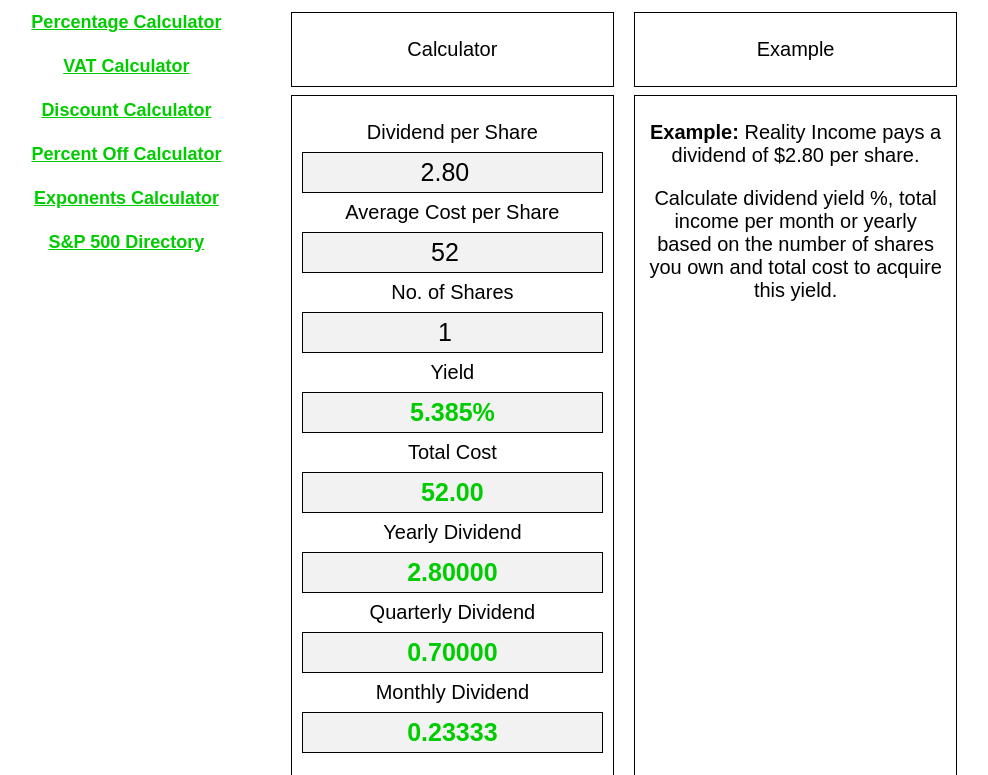
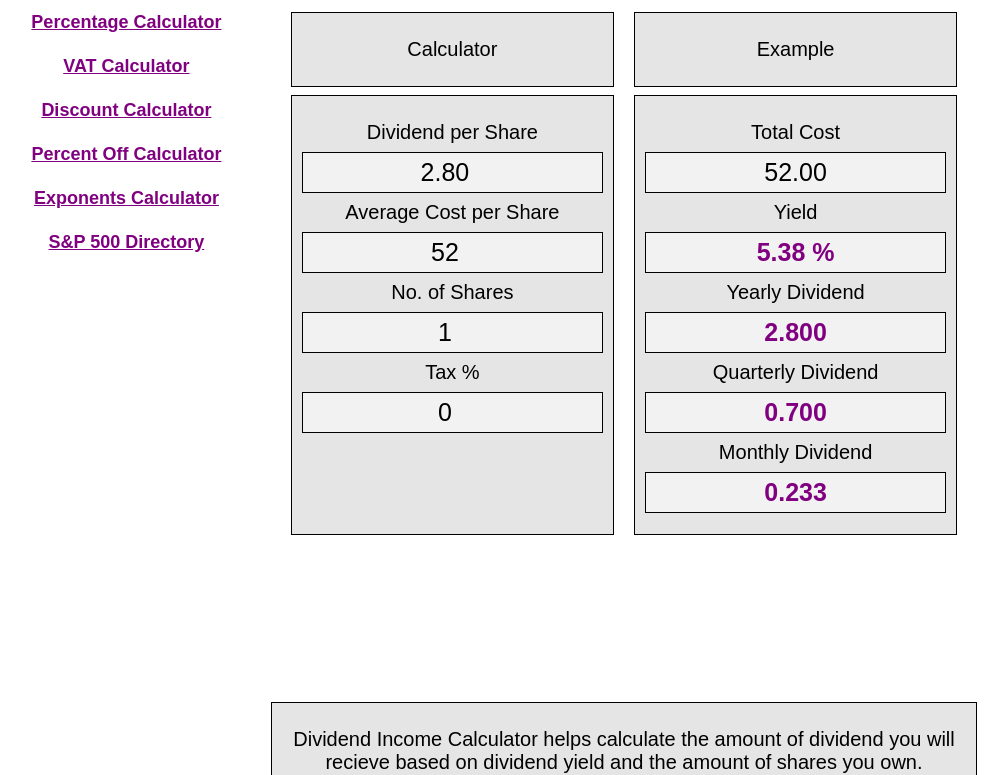
Before and after one commit to Mrvirk-com/Mr.Dividend-Income-Calculator, a plain HTML site: page index.html in a window 1280 px wide. Shown: the part 117-892 px from the top of the page, without its empty margins (16-1004 px from the left). Drawn offline with Linux system fonts and the light colour scheme.

Commit message:
Improvements and Tax % Feature added to Calculations

```diff
--- a/index.html
+++ b/index.html
@@ -5,7 +5,7 @@
   <meta charset="UTF-8">
   <link href="https://mrvirk.com/dividend-calculator/" rel="canonical" />
   <meta charset="UTF-8">
-  <meta name="theme-color" content="#009900"/>
+  <meta name="theme-color" content="#9900ff"/>
   <meta name="viewport" content="width=device-width, initial-scale=1.0">
   <meta name="author" content="Navjot Virk">
   <meta name="description" content="Dividend Income Calculator helps calculate the amount of dividend you will recieve based on dividend yield % and the amount of shares you own. Helpful for speedy calculations when you are trying to add a new position in the market and quickly want to check how much income will this postion add to your monthly, quarterly or monthly income. I personally find it very useful to calculate dividends for fractional shares that I am adding to a ETF like portfolio I am building" />
@@ -41,7 +41,7 @@
     </div>
 
     <div class="main">
-      <h1>Welcome to <span>Dividend</span> Calculator</h1>
+      <h1><span>Dividend</span> Income Calculator</h1>
 
       <div style="overflow:auto">
         <div class="calculator_box">
@@ -58,21 +58,9 @@
                 <input type="number" name="cost_per_share" value="52">
                 No. of Shares
                 <input type="number" name="no_of_shares" value="1">
-                Yield
-                <input type="text" name="yield" class="result">
-                Total Cost
-                <input type="text" name="total_cost" class="result">
-                Yearly Dividend
-                <input type="text" name="yearly_dividend" class="result">
-
-                Quarterly Dividend
-                <input type="text" name="quarterly_dividend" class="result">
-                Monthly Dividend
-                <input type="text" name="monthly_dividend" class="result">
-
-
+                Tax %
+                <input type="number" name="tax_percent" value="0">
               </p>
-            </form>
           </div>
 
         </div>
@@ -83,20 +71,22 @@
           </div>
           <div class="secondary_boxes">
             <p>
-                <b>Example:</b> Reality Income pays a dividend of $2.80 per share.
-            </p>
-            <p>
-                Calculate dividend yield %, total income per month or yearly based on the number of shares you own and total cost to acquire this yield.
-            </p>
-            <div style="padding:15px;text-align:center;">
-              <ins class="adsbygoogle" style="display:inline-block;width:300px;height:250px" data-ad-client="ca-pub-6088722940843183" data-ad-slot="4970919564"></ins>
-              <script>
-                (adsbygoogle = window.adsbygoogle || []).push({});
-              </script>
-            </div>
+            Total Cost
+            <input type="text" name="total_cost">
 
+            Yield
+            <input type="text" name="dividend_yield" class="result">
 
+            Yearly Dividend
+            <input type="text" name="yearly_dividend" class="result">
 
+            Quarterly Dividend
+            <input type="text" name="quarterly_dividend" class="result">
+            Monthly Dividend
+            <input type="text" name="monthly_dividend" class="result">
+
+          </p>
+        </form>
 
           </div>
         </div>
@@ -112,11 +102,26 @@
       </div>
       <div class="boxes">
         <p>
-          Dividend Income Calculator helps calculate the amount of dividend you will recieve based on dividend yield % and the amount of shares you own.
+          Dividend Income Calculator helps calculate the amount of dividend you will recieve based on dividend yield and the amount of shares you own.
         </p>
         <p>
-          Helpful for speedy calculations when you are trying to add a new position in the market and quickly want to check how much income will this postion add to your monthly, quarterly or monthly income. I personally find it very useful to calculate dividends for fractional shares that I am adding to a ETF like portfolio I am building.
+          Helpful for speedy calculations when you are trying to add a new position in the market and quickly want to check how much income will this postion add to your monthly, quarterly or yearly income. I personally find it very useful to calculate dividends for fractional shares that I am adding to a ETF like portfolio I am building.
         </p>
+
+        <div style="padding:15px;text-align:center;">
+          <ins class="adsbygoogle" style="display:inline-block;width:300px;height:250px" data-ad-client="ca-pub-6088722940843183" data-ad-slot="4970919564"></ins>
+          <script>
+            (adsbygoogle = window.adsbygoogle || []).push({});
+          </script>
+        </div>
+
+        <p>
+            <b>Example:</b> Reality Income pays a dividend of $2.80 per share.
+        </p>
+        <p>
+            Calculate dividend yield, total income per month, quarterly or yearly based on the number of shares you own and total cost to acquire this yield.
+        </p>
+
 
       </div>
 
--- a/logic.js
+++ b/logic.js
@@ -10,6 +10,7 @@ function dividendCalculator() {
   let dividend_per_share = form.elements.dividend_per_share.value;
   let cost_per_share = form.elements.cost_per_share.value;
   let no_of_shares = form.elements.no_of_shares.value;
+  let tax_percent = form.elements.tax_percent.value;
 
   if (cost_per_share == null || cost_per_share == "") {
     cost_per_share = 0;
@@ -17,24 +18,40 @@ function dividendCalculator() {
   if (dividend_per_share == null || dividend_per_share == "") {
     dividend_per_share = 0;
   }
-  let yield = (dividend_per_share / cost_per_share) * 100;
-  form.elements.yield.value = yield.toFixed(3) + "%";
-  if (yield < 0) {
-    form.elements.yield.className = "result-negative"
-  } else {
-    form.elements.yield.className = "result"
-  }
+
+  let dividend_yield = (dividend_per_share / cost_per_share) * 100;
+  let taxed_yield = ((dividend_yield / 100) * (tax_percent / 100)) * 100;
+
+  let yield_after_tax = dividend_yield - taxed_yield;
+
+  form.elements.dividend_yield.value = yield_after_tax.toFixed(2) + " %";
 
   let total_cost = no_of_shares * cost_per_share;
   form.elements.total_cost.value = total_cost.toFixed(2);
 
   let yearly_dividend = dividend_per_share * no_of_shares;
-  form.elements.yearly_dividend.value = yearly_dividend.toFixed(5);
+  let tax_amount = (tax_percent * yearly_dividend) / 100;
 
-  let quarterly_dividend = (dividend_per_share * no_of_shares) / 4;
-  form.elements.quarterly_dividend.value = quarterly_dividend.toFixed(5);
+  let yearly_dividend_after_tax = yearly_dividend - tax_amount;
 
-  let monthly_dividend = (dividend_per_share * no_of_shares) / 12;
-  form.elements.monthly_dividend.value = monthly_dividend.toFixed(5);
+  form.elements.yearly_dividend.value = yearly_dividend_after_tax.toFixed(3);
+
+  let quarterly_dividend = yearly_dividend_after_tax / 4;
+  form.elements.quarterly_dividend.value = quarterly_dividend.toFixed(3);
+
+  let monthly_dividend = yearly_dividend_after_tax / 12;
+  form.elements.monthly_dividend.value = monthly_dividend.toFixed(3);
+
+  if (tax_percent > 0) {
+    form.elements.dividend_yield.className = "result-negative";
+    form.elements.yearly_dividend.className = "result-negative";
+    form.elements.quarterly_dividend.className = "result-negative";
+    form.elements.monthly_dividend.className = "result-negative";
+  } else {
+    form.elements.dividend_yield.className = "result";
+    form.elements.yearly_dividend.className = "result";
+    form.elements.quarterly_dividend.className = "result";
+    form.elements.monthly_dividend.className = "result";
+  }
 
 }
--- a/makeup.css
+++ b/makeup.css
@@ -5,11 +5,11 @@ body {
 }
 
 span {
-  color: #00cc00;
+  color: purple;
 }
 
 a {
-  color: #00cc00;
+  color: purple;
   font-weight: bold;
 }
 
@@ -69,11 +69,11 @@ div {
 
 div.boxes {
   border: 0.5px solid black;
-
+  background-color: #e5e5e5;
 }
 
 .result {
-  color: #00cc00;
+  color: purple;
   font-weight: bold;
   font-size: 25px;
 }
@@ -142,7 +142,8 @@ p.hint {
 
 div.secondary_boxes {
   border: 0.5px solid black;
-  height: 690px;
+  height: 440px;
+  background-color: #e5e5e5;
 }
 
 .calculator_box {
```
